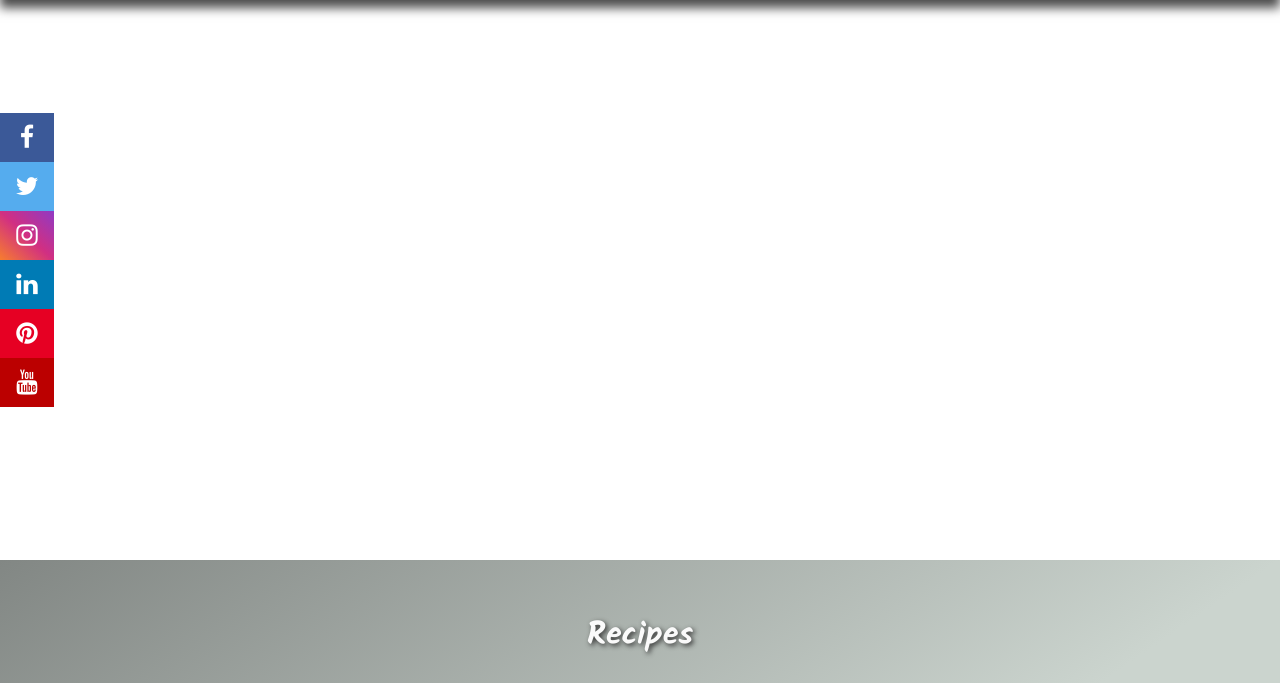
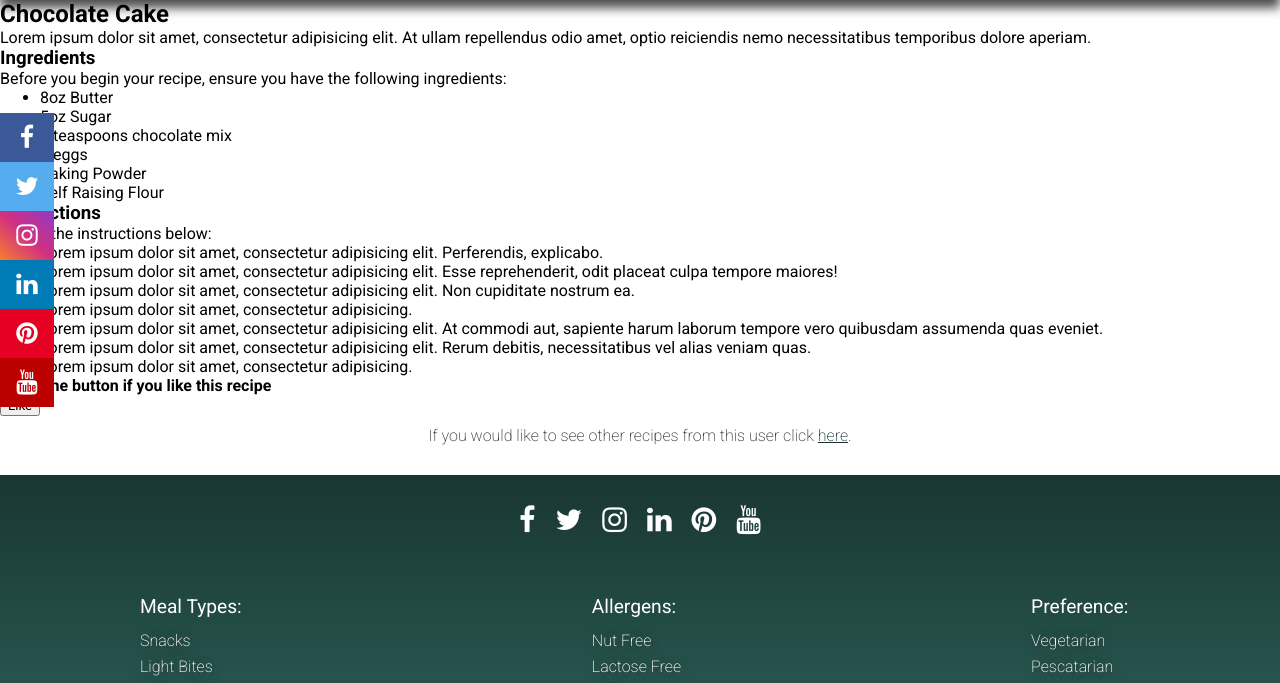
Before and after one commit to JShad30/the_recipe_store, a Flask app: page /recipe in a window 1280 px wide. Shown: the part 60-743 px from the top of the page. Run offline with Flask 2, Linux system fonts and the light colour scheme; some libraries are stand-ins or nearby versions.

Commit message:
New recipe page front end appearance set up. CSS updated for the recipe page

```diff
--- a/run.py
+++ b/run.py
@@ -102,7 +102,10 @@
 
 
 
-"""Rnedering the most popular and the most recently added recipes"""
+"""Rendering each of the individual recipe pages"""
+@app.route("/recipe")
+def recipe():
+    return render_template("recipe.html")
 
 
 
--- a/templates/recipe.html
+++ b/templates/recipe.html
@@ -1,3 +1,71 @@
 {% extends 'base.html' %}
 {% block content %}
+
+<section class="recipe-section">
+
+    <!--Container for each of the recipes-->
+    <div class="recipe-section-container">
+
+        <!--Title and a small description for the recipe-->
+        <div class="recipe-title">
+            <h2 class="recipe-title-header">Chocolate Cake</h2>
+            <p class="recipe-title-description">Lorem ipsum dolor sit amet, consectetur adipisicing elit. At ullam repellendus odio amet, optio reiciendis nemo necessitatibus temporibus dolore aperiam.</p>
+        </div>
+
+        <!--Ingredients list-->
+        <div class="recipe-ingredient-section">
+
+            <!--The following is an introduction to the ingredients and the same for each of the recipes-->
+            <div class="recipe-ingredient-intro">
+                <h3 class="ingredient-heading">Ingredients</h3>
+                <p class="ingredient-paragraph">Before you begin your recipe, ensure you have the following ingredients:</p>
+            </div>
+
+            <!--The list from the database-->
+            <ul class="recipe-ingredients-list">
+                <li class="recipe-ingredient">8oz Butter</li>
+                <li class="recipe-ingredient">5oz Sugar</li>
+                <li class="recipe-ingredient">2 teaspoons chocolate mix</li>
+                <li class="recipe-ingredient">2 eggs</li>
+                <li class="recipe-ingredient">Baking Powder</li>
+                <li class="recipe-ingredient">Self Raising Flour</li>
+            </ul>
+
+        </div>
+
+        <!--Instruction list-->
+        <div class="recipe-instruction-section">
+
+            <!--The following is an introduction to the ingredients and the same for each of the recipes-->
+            <div class="recipe-instruction-intro">
+                <h3 class="instruction-heading">Instructions</h3>
+                <p class="instruction-paragraph">Follow the instructions below:</p>
+            </div>
+
+            <!--Instructions for the recipe-->
+            <ol class="recipe-instruction-list">
+                <li class="recipe-instruction">Lorem ipsum dolor sit amet, consectetur adipisicing elit. Perferendis, explicabo.</li>
+                <li class="recipe-instruction">Lorem ipsum dolor sit amet, consectetur adipisicing elit. Esse reprehenderit, odit placeat culpa tempore maiores!</li>
+                <li class="recipe-instruction">Lorem ipsum dolor sit amet, consectetur adipisicing elit. Non cupiditate nostrum ea.</li>
+                <li class="recipe-instruction">Lorem ipsum dolor sit amet, consectetur adipisicing.</li>
+                <li class="recipe-instruction">Lorem ipsum dolor sit amet, consectetur adipisicing elit. At commodi aut, sapiente harum laborum tempore vero quibusdam assumenda quas eveniet.</li>
+                <li class="recipe-instruction">Lorem ipsum dolor sit amet, consectetur adipisicing elit. Rerum debitis, necessitatibus vel alias veniam quas.</li>
+                <li class="recipe-instruction">Lorem ipsum dolor sit amet, consectetur adipisicing.</li>
+            </ol>
+
+        </div>
+
+        <!--Like button form - if the user clicks this it will add one to the score of the recipe. The recipes that have the highest scores are the ones that will appear on the most popular section post it notes on the home page-->
+        <form method="POST" class="recipe-like-button">
+            <h4 class="recipe-like-button-heading">Press the button if you like this recipe</h4>
+            <input type="submit" value="Like" id="begin-quiz" class="like-submit-button">
+        </form>
+
+        <div class="meal-type-intro">
+            <p class="meal-type-intro-paragraph">If you would like to see other recipes from this user click <a href="#" class="meal-type-click-here-button">here</a>.</p>
+        </div>
+
+    </div>
+
+</section>
 {% endblock %}
```
